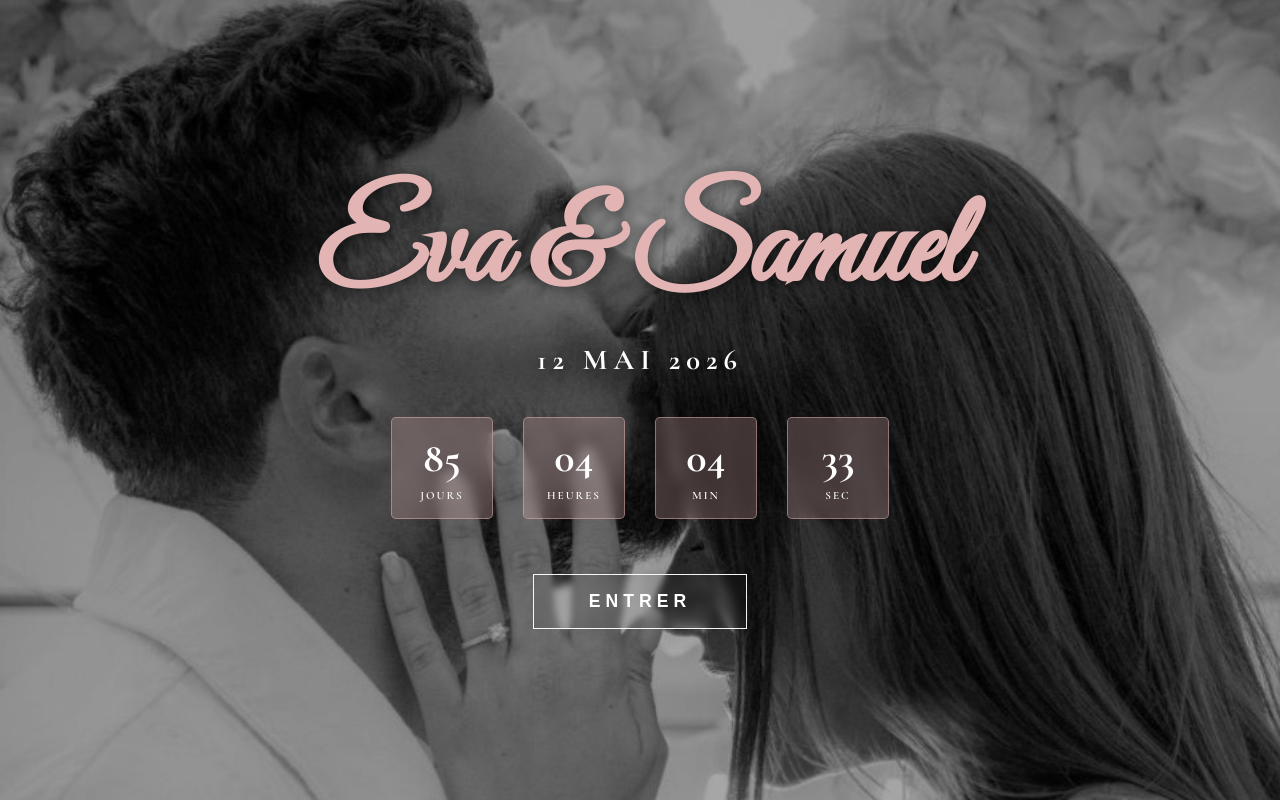
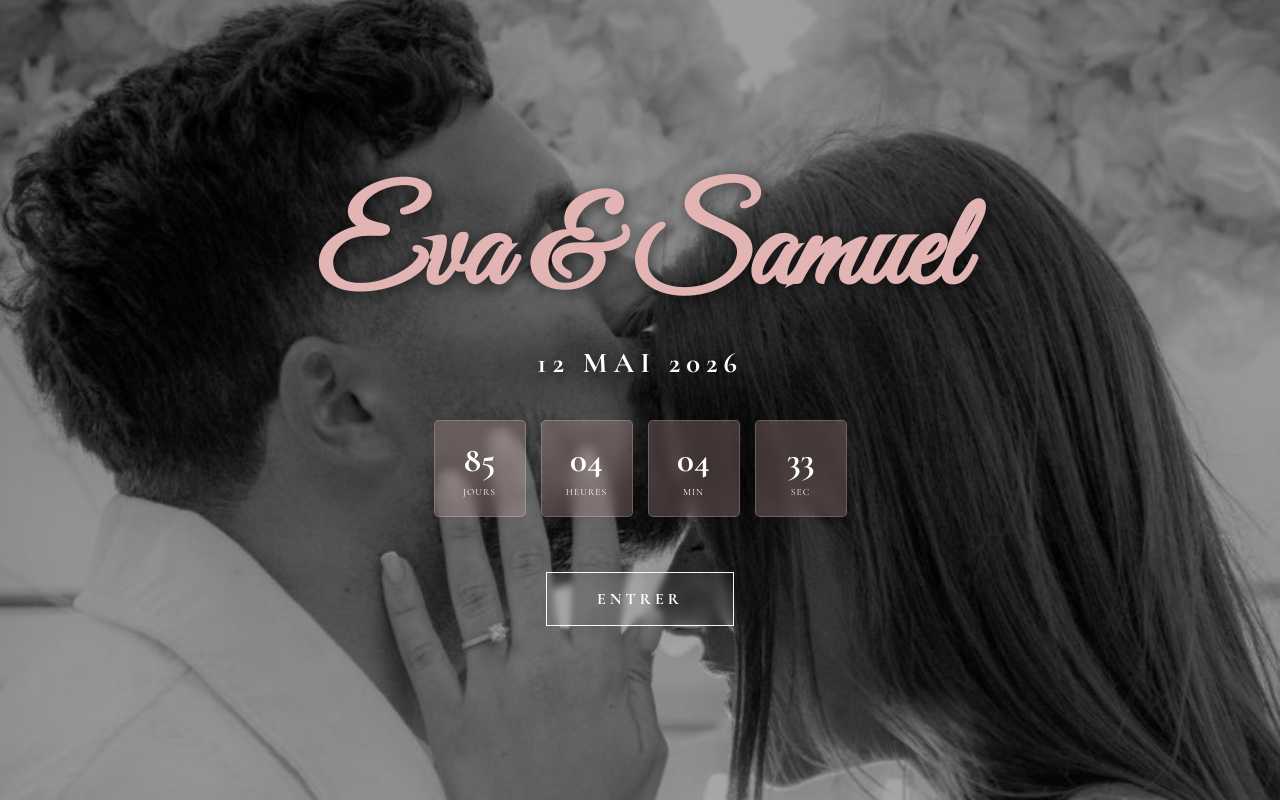
Before and after one commit to Elie1501/Eva-Samuel, a plain HTML site: page index.html in a window 1280 px wide. Drawn offline with nearby package versions, Linux system fonts and the light colour scheme.

Commit message:
Refactor HTML and update button to link

```diff
--- a/index.html
+++ b/index.html
@@ -6,40 +6,19 @@
     <title>Eva & Samuel - 12 Mai 2026</title>
     <link href="https://fonts.googleapis.com/css2?family=Cormorant+Garamond:wght@400;600;700&family=Great+Vibes&display=swap" rel="stylesheet">
     <style>
-        :root {
-            --rose-signature: #e2b4b4;
-            --rose-pale: rgba(226, 180, 180, 0.25);
-            --white-soft: rgba(255, 255, 255, 0.95);
-        }
+        :root { --rose-signature: #e2b4b4; --rose-pale: rgba(226, 180, 180, 0.25); --white-soft: rgba(255, 255, 255, 0.95); }
         body, html { margin: 0; padding: 0; height: 100%; width: 100%; font-family: 'Cormorant Garamond', serif; background-color: #000; overflow: hidden; }
-        .background-hero {
-            position: fixed; top: 0; left: 0; width: 100%; height: 100%;
-            background: url('bisous.JPG') no-repeat center 20%; background-size: cover;
-            transform: scale(1.1); z-index: 1;
-        }
+        .background-hero { position: fixed; top: 0; left: 0; width: 100%; height: 100%; background: url('bisous.JPG') no-repeat center 20%; background-size: cover; transform: scale(1.1); z-index: 1; }
         .overlay { position: fixed; top: 0; left: 0; width: 100%; height: 100%; background: rgba(0, 0, 0, 0.35); z-index: 2; }
-        .main-container {
-            position: relative; z-index: 10; height: 100vh; display: flex;
-            flex-direction: column; align-items: center; justify-content: center;
-            text-align: center; color: white; padding: 0 20px;
-        }
+        .main-container { position: relative; z-index: 10; height: 100vh; display: flex; flex-direction: column; align-items: center; justify-content: center; text-align: center; color: white; padding: 0 20px; }
         .names { font-family: 'Great Vibes', cursive; font-size: clamp(4rem, 14vw, 8rem); color: var(--rose-signature); text-shadow: 2px 2px 15px rgba(0,0,0,0.6); margin: 0; }
         .date-text { font-weight: 700; letter-spacing: 6px; text-transform: uppercase; margin: 10px 0 40px 0; font-size: clamp(1.3rem, 5vw, 1.8rem); text-shadow: 1px 1px 10px rgba(0,0,0,0.5); }
-        .countdown { display: flex; gap: clamp(12px, 4vw, 30px); margin-bottom: 55px; }
-        .unit {
-            display: flex; flex-direction: column; align-items: center; justify-content: center;
-            background: var(--rose-pale); border: 1px solid rgba(226, 180, 180, 0.5);
-            width: clamp(75px, 20vw, 100px); height: clamp(75px, 20vw, 100px);
-            border-radius: 5px; backdrop-filter: blur(6px);
-        }
-        .unit span { font-size: clamp(1.8rem, 6vw, 2.6rem); font-weight: 700; }
-        .unit label { font-size: 0.7rem; text-transform: uppercase; letter-spacing: 2px; margin-top: 6px; font-weight: 600; }
-        .next-btn {
-            background: none; border: 1px solid var(--white-soft); color: white;
-            padding: 16px 55px; font-size: 1.1rem; font-weight: 700; letter-spacing: 5px;
-            text-transform: uppercase; cursor: pointer; transition: 0.4s; backdrop-filter: blur(3px);
-        }
-        .next-btn:hover { background: var(--white-soft); color: #000; letter-spacing: 8px; }
+        .countdown { display: flex; gap: clamp(8px, 2vw, 15px); margin-bottom: 55px; }
+        .unit { display: flex; flex-direction: column; align-items: center; justify-content: center; background: var(--rose-pale); border: 1px solid rgba(255,255,255,0.2); width: clamp(70px, 18vw, 90px); height: clamp(75px, 20vw, 95px); border-radius: 5px; backdrop-filter: blur(6px); }
+        .unit span { font-size: clamp(1.5rem, 5vw, 2.2rem); font-weight: 700; }
+        .unit label { font-size: 0.6rem; text-transform: uppercase; letter-spacing: 1px; margin-top: 5px; }
+        .next-btn { background: rgba(255,255,255,0.05); border: 1px solid var(--white-soft); color: white; padding: 16px 50px; font-size: 1rem; font-weight: 700; letter-spacing: 4px; text-transform: uppercase; cursor: pointer; transition: 0.2s; backdrop-filter: blur(3px); text-decoration: none; }
+        .next-btn:active { transform: scale(0.98); background: var(--white-soft); color: #000; }
     </style>
 </head>
 <body>
@@ -54,7 +33,7 @@
         <div class="unit"><span id="mins">00</span><label>Min</label></div>
         <div class="unit"><span id="secs">00</span><label>Sec</label></div>
     </div>
-    <button class="next-btn" onclick="nextStep()">Entrer</button>
+    <a href="invitation.html" class="next-btn">Entrer</a>
 </div>
 <script>
     const weddingDate = new Date("May 12, 2026 15:00:00").getTime();
@@ -68,13 +47,6 @@
         document.getElementById("secs").innerText = Math.floor((diff % (1000 * 60)) / 1000).toString().padStart(2, '0');
     }
     setInterval(update, 1000); update();
-    function nextStep() {
-        document.querySelector('.main-container').style.opacity = '0';
-        document.querySelector('.main-container').style.transition = '0.8s';
-        setTimeout(() => {
-            window.location.href = "invitation.html"; // Redirige vers le 2ème fichier
-        }, 800);
-    }
 </script>
 </body>
 </html>
```
